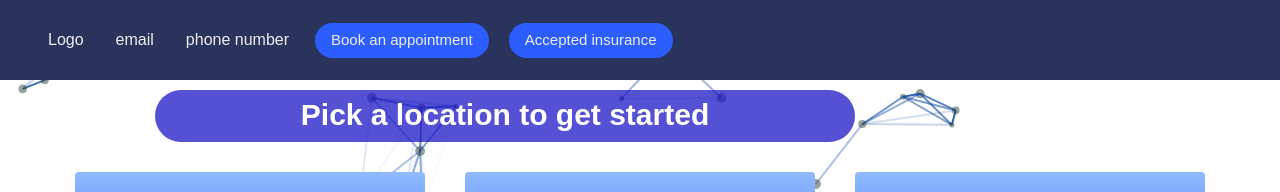
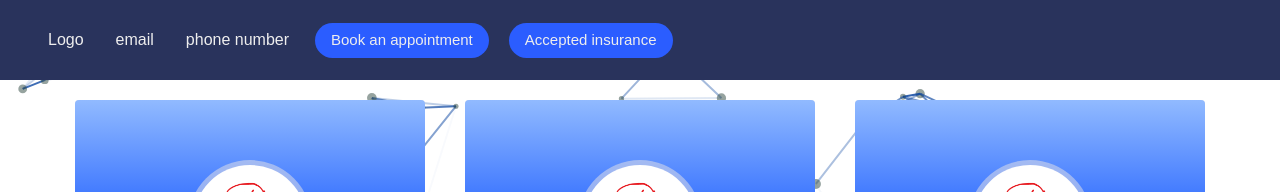
Before and after one commit to StrBoll/TampaBayMentalHealth, a React (Create React App) app: page /bookapt in a window 1280 px wide. Shown: the top 192 px of the page. Built offline with nearby package versions, Linux system fonts and the light colour scheme.

Commit message:
booking system

```diff
--- a/package.json
+++ b/package.json
@@ -3,6 +3,7 @@
   "version": "0.1.0",
   "private": true,
   "dependencies": {
+    "@calcom/embed-react": "^1.3.2",
     "@fontsource/open-sans": "^5.0.27",
     "@react-google-maps/api": "^2.19.3",
     "@testing-library/jest-dom": "^5.17.0",
@@ -10,6 +11,7 @@
     "@testing-library/user-event": "^13.5.0",
     "@tsparticles/engine": "^3.3.0",
     "@tsparticles/react": "^3.0.0",
+    "dayschedule-widget": "^1.1.9",
     "google-maps-api-react-map": "^1.1.3",
     "react": "^18.2.0",
     "react-dom": "^18.2.0",
--- a/src/bookapt.css
+++ b/src/bookapt.css
@@ -52,15 +52,14 @@ a{
 
  }
 
- .h{
-    text-decoration: none;
-    color:white;
- }
- .htext{
-    font-size: 15px;
-    background: rgba(29, 23, 198, 0.75);
-    margin: 10px 100px;
-    padding-top: 8px;
-    padding-bottom: 10px;
-    border-radius: 40px;
- }
+
+ @media screen and (max-width: 600px) {
+    .container {
+      flex-direction: column;
+    }
+    .upc {
+      width: 100%;
+      height: auto;
+      margin: 20px 0;
+    }
+  }
--- a/src/bookapt.jsx
+++ b/src/bookapt.jsx
@@ -8,9 +8,8 @@ const Bookapt = () => {
 
   return (
     <div>
-      <div className='htext'>
-    <h1 className='h'>Pick a location to get started</h1>
-    </div>
+
+
     <div className='container'>
       <div className='upc'>
         <div className='gradient'></div>
--- /dev/null
+++ b/src/bookingcomp.js
@@ -0,0 +1,32 @@
+import React, { useEffect } from "react";
+import Cal, { getCalApi } from "@calcom/embed-react";
+
+export default function MyApp() {
+  useEffect(() => {
+    (async function () {
+      const cal = await getCalApi();
+      cal("init", { origin: "https://cal.com" });
+      cal("inline", {
+        elementOrSelector: "#my-cal-inline",
+        calLink: "justinming/book-an-appointment",
+        layout: "month_view"
+      });
+      cal("ui", {
+        theme: "light",
+        styles: { branding: { brandColor: "#2b5dff" } },
+        hideEventTypeDetails: false,
+        layout: "month_view"
+      });
+    })();
+  }, []);
+
+  return (
+    <div style={{ width: "100%", height: "150%", overflow: "scroll" }}>
+      <Cal
+        calLink="justinming/book-an-appointment"
+        style={{ width: "100%", height: "100%", overflow: "scroll" }}
+        config={{ layout: "month_view" }}
+      />
+    </div>
+  );
+}
--- a/src/location1.jsx
+++ b/src/location1.jsx
@@ -1,14 +1,17 @@
 import React from 'react';
 import './Locations.css'
+import Cal, { getCalApi } from "@calcom/embed-react";
+import { useEffect } from "react";
+import MyApp from './bookingcomp';
+const Loc1 = () => {
 
-const Loc1 = () => {
+
   return (
     <div>
         <div className='htext'>
             <h1 className='h'>Book an appointment!</h1>
         </div>
-
-
+        <MyApp></MyApp>
 
 
     </div>
```
Also changed, not shown: 1 other file (tests, documents, lock files or other folders).
